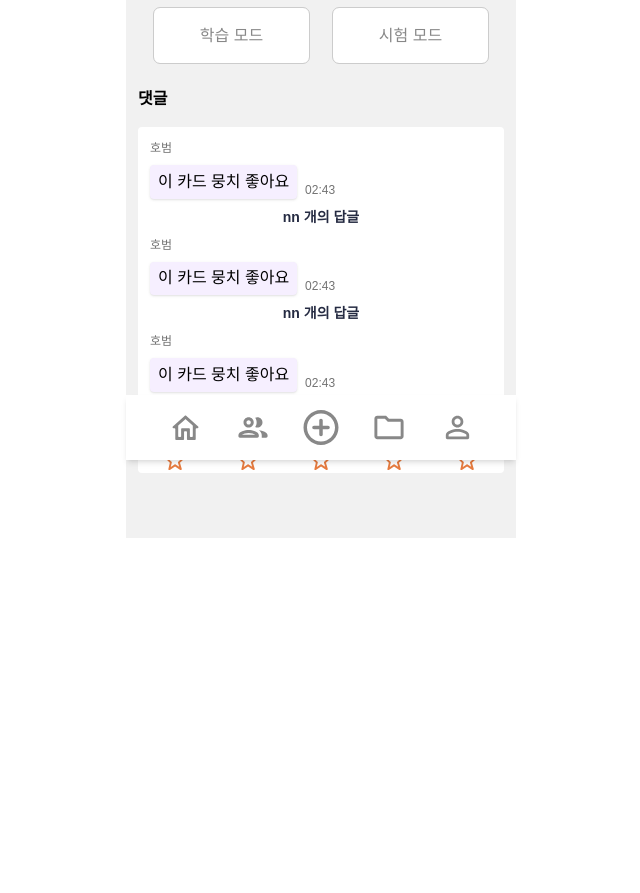
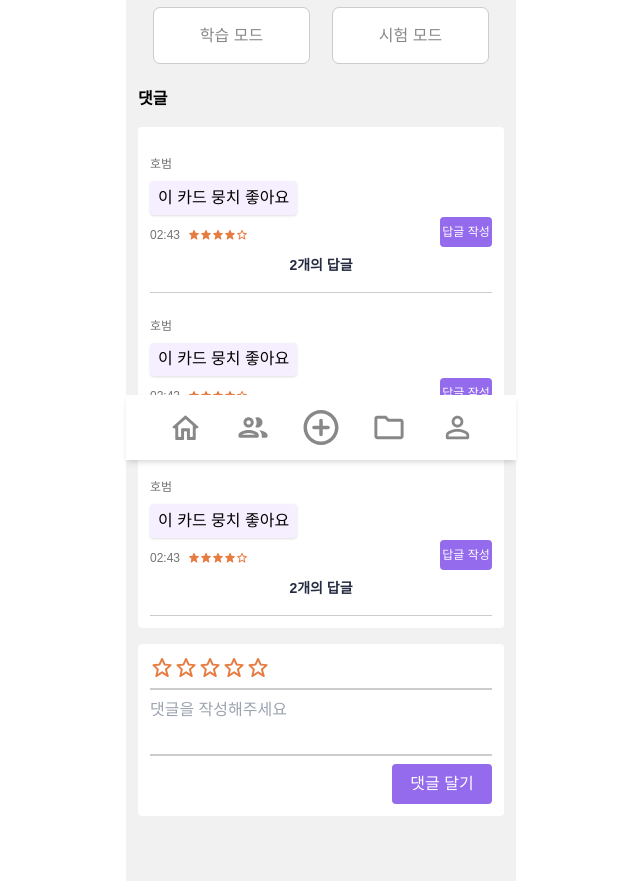
Before and after one commit to OZ-Coding-School/oz_02_main-005-FE, a Next.js app: page /comm/1/1 in a window 1280 px wide. Shown: the part 340-1233 px from the top of the page, without its empty margins (319-959 px from the left). Before the commit the page ends 890 px from the top, so only its background shows below. Built offline with nearby package versions, Linux system fonts and the light colour scheme.

Commit message:
[feat] 커뮤니티 댓글 답글 기능 구현

```diff
--- a/src/shared/@common/ui/Button/Button.tsx
+++ b/src/shared/@common/ui/Button/Button.tsx
@@ -130,7 +130,7 @@ const Button = ({ type, onClick, children, buttonContents = [], ...props }: Butt
     ),
     's-full': buttonClassName('w-[100px] h-[40px] text-white bg-primary rounded-[4px] font-medium hover:bg-gray8'),
     'xs-full': buttonClassName(
-      'w-[45px] h-[30px] text-12 text-white bg-primary rounded-[4px] font-medium hover:bg-gray8',
+      'w-[52px] h-[30px] text-12 text-white bg-primary rounded-[4px] font-medium hover:bg-gray8',
     ),
     black: buttonClassName('w-[300px] h-[54px] text-white bg-black rounded-[6px] font-medium'),
     back: buttonClassName('w-[24px] h-[24px] flex items-center justify-center'),
--- a/src/shared/comm/CardDeckItem.tsx
+++ b/src/shared/comm/CardDeckItem.tsx
@@ -18,7 +18,7 @@ const CardDeckItem = ({ deckTitle, count, constructor }: CardDeckItemProps) => {
       </div>
       <div className="flex justify-between items-center">
         <p className="text-text_secondary h-4 text-12">{constructor}</p>
-        <RatingStars />
+        <RatingStars initialStars={0} />
       </div>
     </div>
   );
--- a/src/shared/comm/CommentArea.tsx
+++ b/src/shared/comm/CommentArea.tsx
@@ -1,6 +1,8 @@
 import React, { useState } from 'react';
 import RatingStars from '../@common/ui/RatingStars/RatingStars';
 import CommentItem from './CommentItem';
+import Button from '../@common/ui/button/Button';
+import WriteArea from './WriteArea';
 
 interface CommentAreaProps {
   comment: string;
@@ -14,13 +16,30 @@ const CommentArea = ({ comment, reply, creationTime }: CommentAreaProps) => {
       <p className="w-full text-start text-16 font-bold">댓글</p>
 
       <div className="bg-white w-[22.875rem] rounded-[0.25rem] p-[0.75rem] flex flex-col  gap-[0.5rem]">
-        <CommentItem comment={comment} creationTime={creationTime} />
-        <CommentItem comment={comment} creationTime={creationTime} />
-        <CommentItem comment={comment} creationTime={creationTime} />
+        <CommentItem
+          writer="호범"
+          replies={['좋아요', '멋져요']}
+          comment={comment}
+          creationTime={creationTime}
+          replyCount={2}
+        />
+        <CommentItem
+          writer="호범"
+          replies={['좋아요', '멋져요']}
+          comment={comment}
+          creationTime={creationTime}
+          replyCount={2}
+        />
+        <CommentItem
+          writer="호범"
+          replies={['좋아요', '멋져요']}
+          comment={comment}
+          creationTime={creationTime}
+          replyCount={2}
+        />
       </div>
-      <div className="bg-white w-[22.875rem] rounded-[0.25rem] flex flex-col gap-[0.5rem]">
-        <RatingStars initialStars={0} />
-      </div>
+
+      <WriteArea type="comment" />
     </div>
   );
 };
--- a/src/shared/comm/CommentItem.tsx
+++ b/src/shared/comm/CommentItem.tsx
@@ -1,27 +1,50 @@
 import React, { useState } from 'react';
+import ReplyItem from './ReplyItem';
+import RatingStars from '../@common/ui/RatingStars/RatingStars';
+import Button from '../@common/ui/button/Button';
+import WriteArea from './WriteArea';
 
 interface CommentItemProps {
   comment: string;
   creationTime: string;
+  replyCount: number;
+  replies: string[];
+  writer: string;
 }
-const CommentItem = ({ comment, creationTime, reply }: CommentItemProps) => {
-  const [isSpread, setIsSpread] = useState(false);
-  function handleClickSpreadButton() {
-    setIsSpread(true);
+const CommentItem = ({ writer, comment, creationTime, replies, replyCount }: CommentItemProps) => {
+  const [isReplyOpen, setIsReplyOpen] = useState(false);
+  const [writeReply, setWriteReply] = useState(false);
+  function handleClickReplyButton() {
+    if (replies.length > 0) setIsReplyOpen(state => !state);
   }
 
   return (
-    <div className="flex flex-col gap-[0.5rem]">
-      <div className="text-text_secondary text-12 flex items-end">{'호범'}</div>
-      <div className="flex gap-[0.5rem]">
-        <div className="bg-primarylight shadow rounded-[0.25rem] py-[0.3rem] px-[0.5rem] flex items-center ">
-          <p> {comment}</p>
+    <div className="flex flex-col gap-[0.5rem] py-[1rem] border-b-[1px] border-grayc ">
+      <div className="text-text_secondary text-12 flex items-end">{writer}</div>
+      <div className="flex justify-between gap-[0.75rem] items-end">
+        <div className="flex gap-[0.5rem] flex-col">
+          <div className="bg-primarylight shadow rounded-[0.25rem] py-[0.3rem] px-[0.5rem] flex items-center ">
+            <p> {comment}</p>
+          </div>
+          <div className="flex gap-2 items-center px-[0.2.5rem]">
+            <div className="text-text_secondary text-12 flex items-end">{creationTime}</div>
+            <div className="w-[3.75rem] flex items-end">
+              <RatingStars initialStars={4} />
+            </div>
+          </div>
         </div>
-        <div className="text-text_secondary text-12 flex items-end">{creationTime}</div>
+        <Button type="xs-full" onClick={() => setWriteReply(state => !state)}>
+          {writeReply ? '작성 취소' : '답글 작성'}
+        </Button>
       </div>
-      <button onClick={handleClickSpreadButton}>
-        <p className="text-text_primary font-bold text-14">nn 개의 답글</p>
+
+      <button onClick={handleClickReplyButton}>
+        <p className="text-text_primary hover:text-primary font-bold text-14">
+          {isReplyOpen ? '답글 닫기' : `${replyCount}개의 답글`}
+        </p>
       </button>
+      {isReplyOpen && replies.map((reply, idx) => <ReplyItem key={idx} creationTime="01:11" reply={reply} />)}
+      {writeReply && <WriteArea type="reply" />}
     </div>
   );
 };
--- /dev/null
+++ b/src/shared/comm/ReplyItem.tsx
@@ -0,0 +1,23 @@
+import React, { useState } from 'react';
+import RatingStars from '../@common/ui/RatingStars/RatingStars';
+import Button from '../@common/ui/button/Button';
+
+interface ReplyItemProps {
+  creationTime: string;
+  reply: string;
+}
+const ReplyItem = ({ creationTime, reply }: ReplyItemProps) => {
+  return (
+    <div className="flex flex-col gap-[0.5rem] ml-[1.5rem]">
+      <div className="text-text_secondary text-12 flex items-end">{'호범'}</div>
+      <div className="flex gap-[0.5rem]">
+        <div className="bg-primarylight shadow rounded-[0.25rem] py-[0.3rem] px-[0.5rem] flex items-center ">
+          <p> {reply}</p>
+        </div>
+        <div className="text-text_secondary text-12 flex items-end">{creationTime}</div>
+      </div>
+    </div>
+  );
+};
+
+export default ReplyItem;
--- /dev/null
+++ b/src/shared/comm/WriteArea.tsx
@@ -0,0 +1,29 @@
+import React from 'react';
+import RatingStars from '../@common/ui/RatingStars/RatingStars';
+import Button from '../@common/ui/button/Button';
+
+const WriteArea = ({ type }: { type: 'comment' | 'reply' }) => {
+  const object =
+    type === 'comment'
+      ? { bg: 'bg-white', placeholder: '댓글을 작성해주세요', buttonContent: '댓글 달기' }
+      : { bg: 'bg-gray', placeholder: '답글을 작성해주세요', buttonContent: '답글 달기' };
+  return (
+    <div className={`${object.bg} w-full rounded-[0.25rem] flex flex-col gap-[0.5rem] p-[0.75rem]`}>
+      <div className="flex justify-start">
+        <RatingStars initialStars={0} />
+      </div>
+      <div className="w-full border border-grayc" />
+      <textarea
+        placeholder={object.placeholder}
+        className={`resize-none ${object.bg}`}
+        name="comment"
+        id="comment"></textarea>
+      <div className="w-full border border-grayc" />
+      <div className="w-full flex justify-end">
+        <Button type="s-full">{object.buttonContent}</Button>
+      </div>
+    </div>
+  );
+};
+
+export default WriteArea;
```
